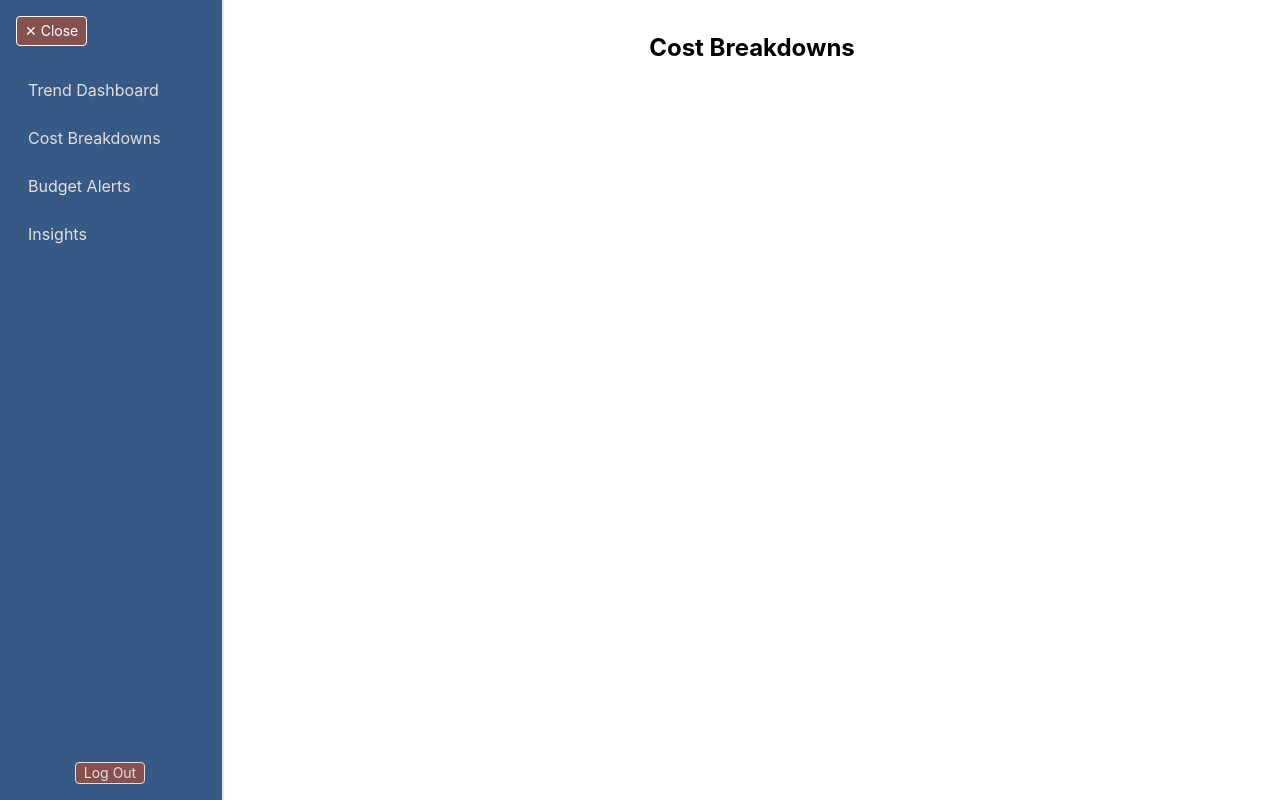
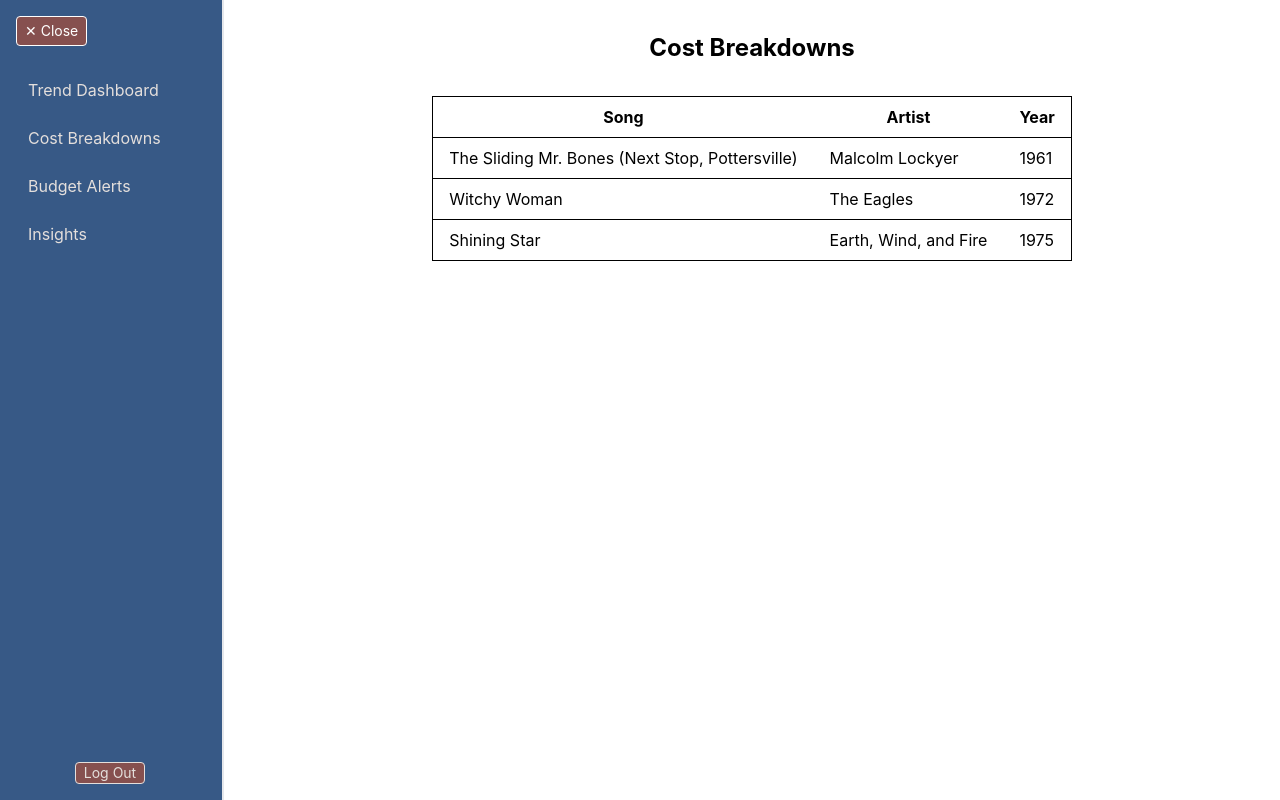
Before and after one commit to ward438/executiveDash, a React (Vite) app: page / in a window 1280 px wide. Both pictures are taken after a click on the button "Cost Breakdowns". Built offline with nearby package versions, Linux system fonts and the light colour scheme.

Commit message:
creating basic table boilterplate

```diff
--- a/src/charts/trendCharts/trendChart.tsx
+++ b/src/charts/trendCharts/trendChart.tsx
@@ -4,7 +4,6 @@ import { allAccountsChartData } from "./chartData/trendChartData";
 import type { CostRecord } from "../../types";
 
 export const TrendChart = ({ selectedAccount }: { selectedAccount: CostRecord | null }) => {
-    console.log(allAccountsChartData);
     const chartData = selectedAccount ? {
         labels: [selectedAccount.account_name],
         datasets: [
--- a/src/dashboards/costBreakdowns.tsx
+++ b/src/dashboards/costBreakdowns.tsx
@@ -3,28 +3,43 @@ import { overBudgetItems } from "../charts/trendCharts/chartData/trendChartData"
 export const CostBreakdowns = () => {
     console.log('overBudgetItems: ', overBudgetItems);
 
-
-
-
-
-
-
-
-
-
-
-
-
-
-
-
-
-
-
+    const CostBreakdownsTable = () => {
+        return (
+            <>
+                <h1 className="text-2xl font-bold text-center p-8">Cost Breakdowns</h1>
+                <div className="flex flex-col items-center justify-center">
+                    <table className="table-auto border">
+                        <thead>
+                            <tr className="border">
+                                <th className="px-4 py-2">Song</th>
+                                <th className="px-4 py-2">Artist</th>
+                                <th className="px-4 py-2">Year</th>
+                            </tr>
+                        </thead>
+                        <tbody>
+                            <tr className="border">
+                                <td className="px-4 py-2">The Sliding Mr. Bones (Next Stop, Pottersville)</td>
+                                <td className="px-4 py-2">Malcolm Lockyer</td>
+                                <td className="px-4 py-2">1961</td>
+                            </tr>
+                            <tr className="border">
+                                <td className="px-4 py-2">Witchy Woman</td>
+                                <td className="px-4 py-2">The Eagles</td>
+                                <td className="px-4 py-2">1972</td>
+                            </tr>
+                            <tr className="border">
+                                <td className="px-4 py-2">Shining Star</td>
+                                <td className="px-4 py-2">Earth, Wind, and Fire</td>
+                                <td className="px-4 py-2">1975</td>
+                            </tr>
+                        </tbody>
+                    </table>
+                </div>
+            </>
+        );
+    }
 
     return (
-        <div className="w-full h-full p-8">
-            <h1 className="text-2xl font-bold text-center">Cost Breakdowns</h1>
-        </div>
+        <CostBreakdownsTable />
     );
 }
```
